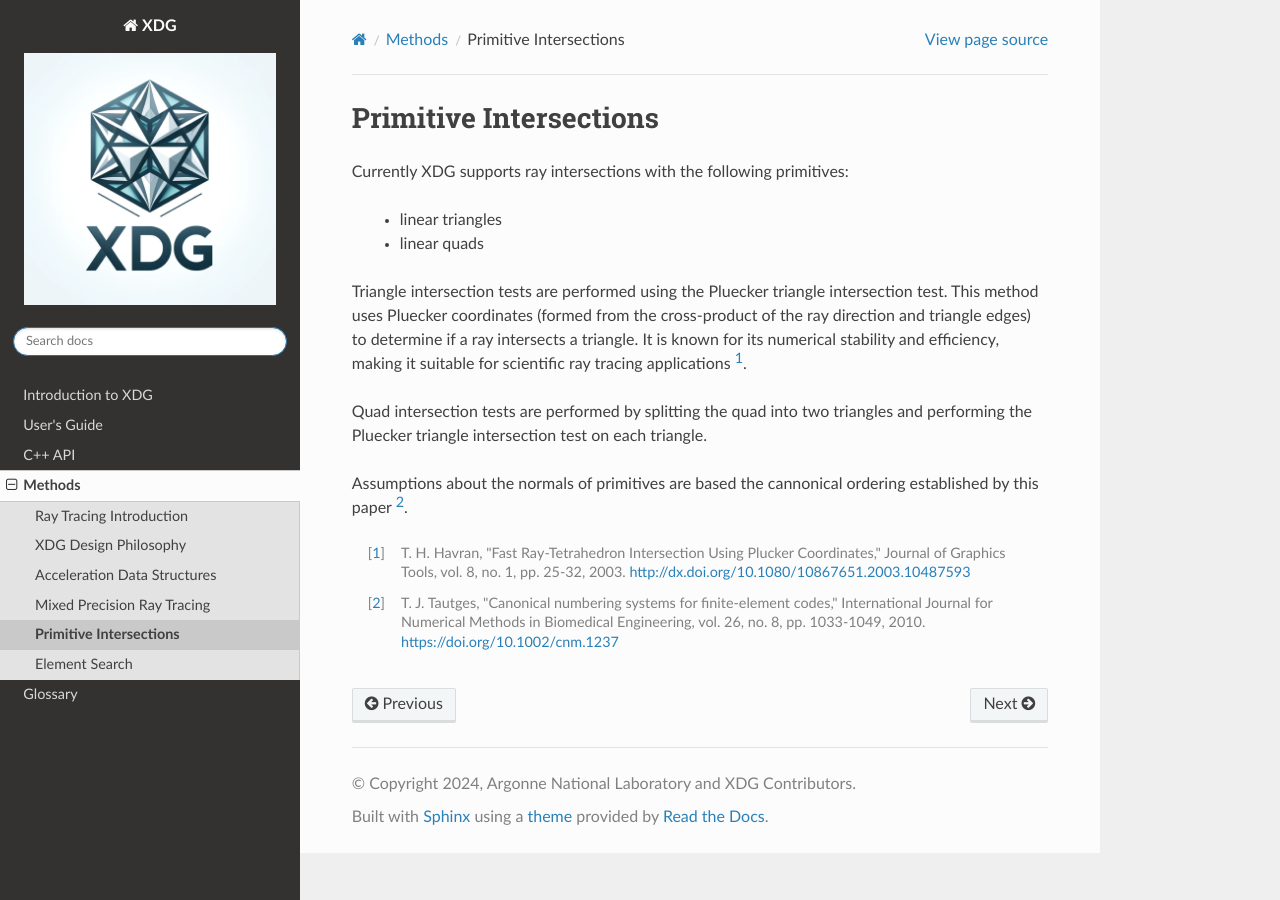
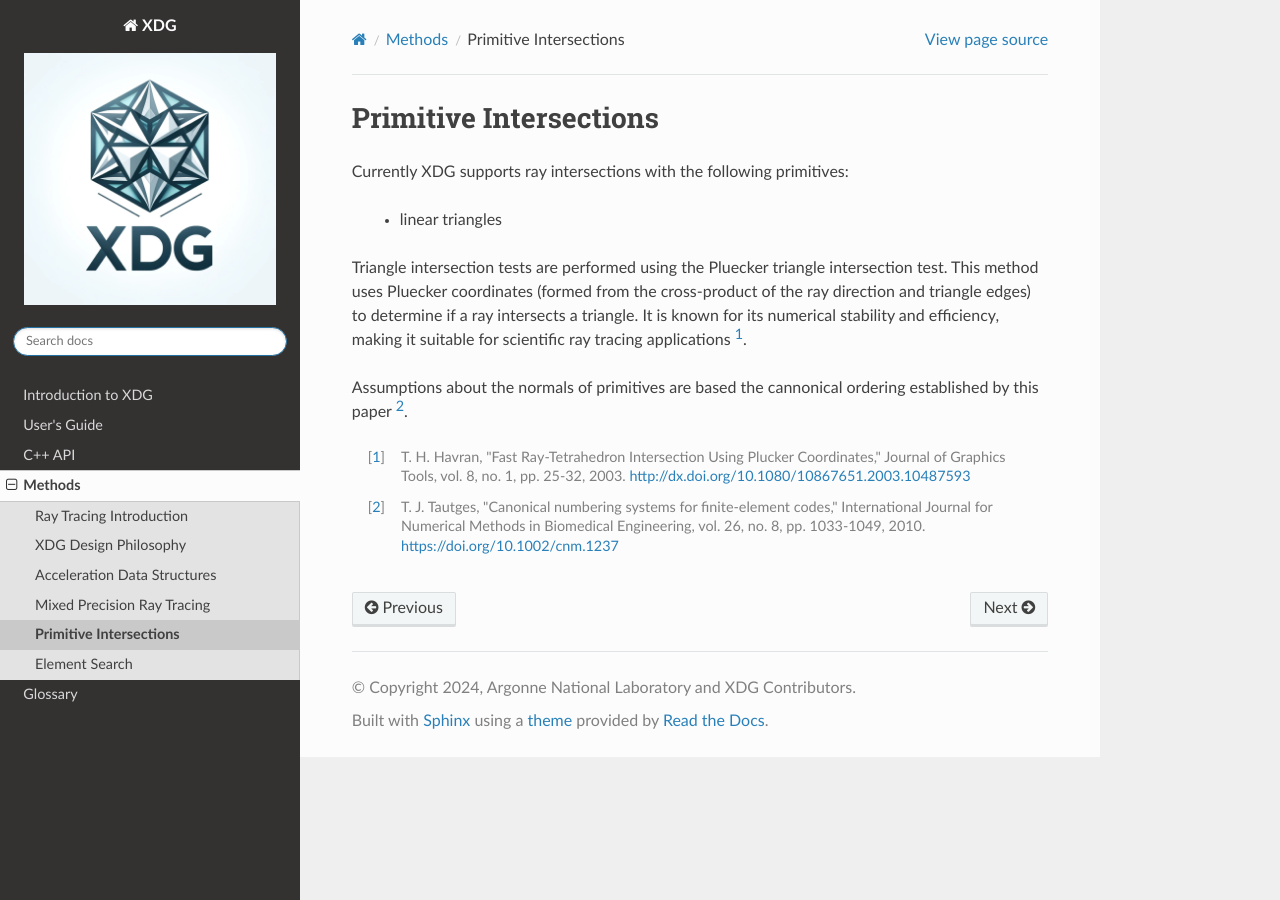
Before and after one commit to pshriwise/xdg, a Sphinx documentation site: the page built from docs/methods/primitive_intersection.rst, in a window 1280 px wide. Built offline with Sphinx 7.4.7 and the Read the Docs theme 3.1.0, drawn with Linux system fonts in a browser that asks for light colours.

Commit message:
Removing notes on quads since we decided to move on to tets before supporting quads.

```diff
--- a/docs/methods/primitive_intersection.rst
+++ b/docs/methods/primitive_intersection.rst
@@ -7,7 +7,6 @@ Primitive Intersections
 Currently XDG supports ray intersections with the following primitives:
 
    - linear triangles
-   - linear quads
 
 Triangle intersection tests are performed using the Pluecker triangle
 intersection test. This method uses Pluecker coordinates (formed from the
@@ -15,8 +14,6 @@ cross-product of the ray direction and triangle edges) to determine if a ray
 intersects a triangle. It is known for its numerical stability and efficiency,
 making it suitable for scientific ray tracing applications [1]_.
 
-Quad intersection tests are performed by splitting the quad into two triangles
-and performing the Pluecker triangle intersection test on each triangle.
 
 Assumptions about the normals of primitives are based the cannonical ordering
 established by this paper [2]_.
```
